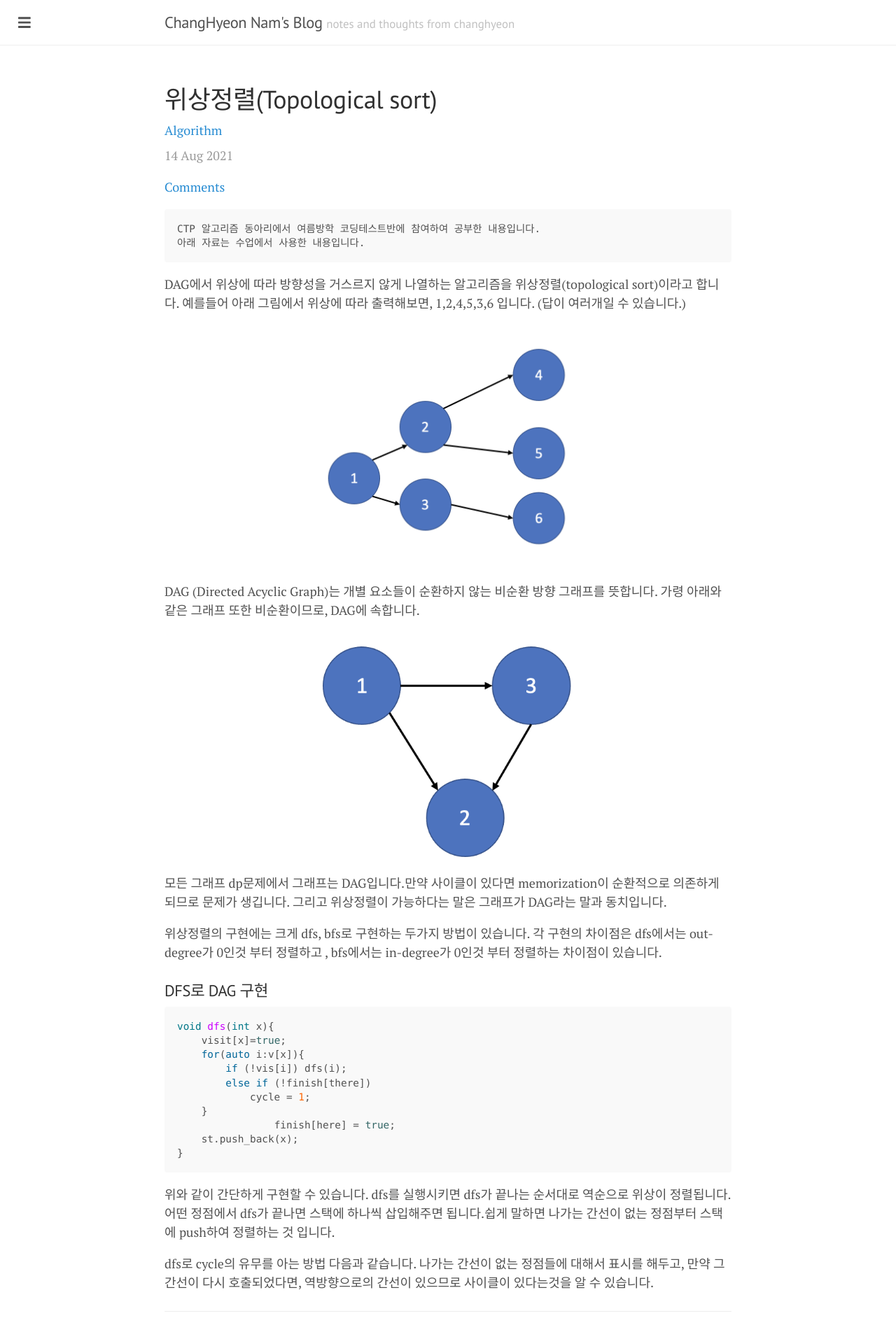
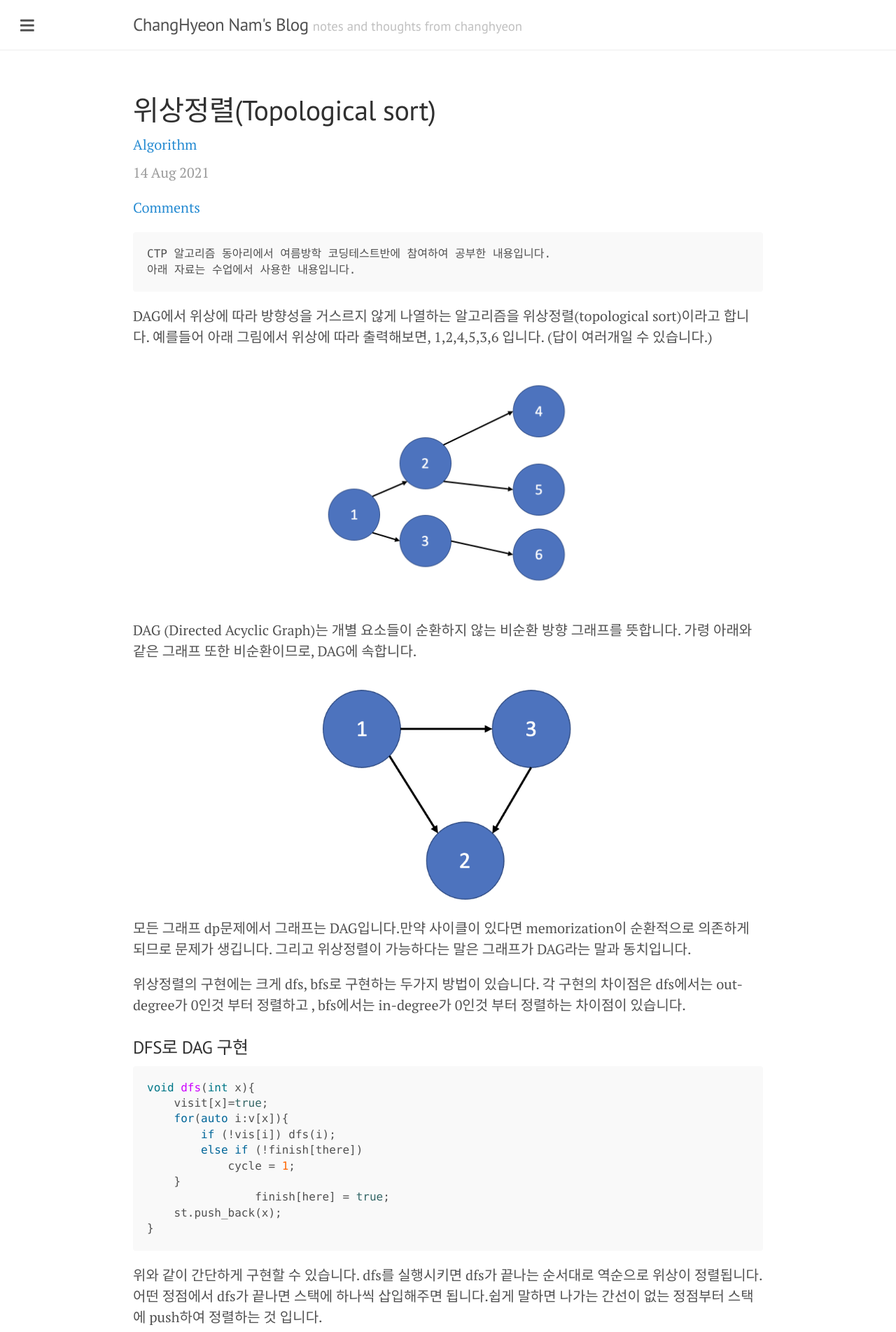
Before and after one commit to changhyeonnam/changhyeonnam.github.io, a Jekyll site: the page built from _posts/2021/2021-08-14-topological_sort.md, in a window 1280 px wide. Shown: the top 1904 px of the page at 70% size. Built offline with Jekyll 4.4.1, drawn with Linux system fonts in a browser that asks for light colours; nearby versions of some CDN libraries; comment, search, counter and statistics services are not loaded.

Commit message:
Update main.scss

```diff
--- a/_sass/main.scss
+++ b/_sass/main.scss
@@ -5,11 +5,11 @@
 /*****************************************************************************/
 
 html {
-  font-size: 15px;
+  font-size: 18px;
 }
 @media (min-width: 38em) {
   html {
-    font-size: 18px;
+    font-size: 20px;
   }
 }
 
@@ -17,7 +17,6 @@ html {
   text-align: center;
   text-align: -moz-center;
   text-align: -webkit-center;
-  display: block;
 }
 
 .right {
@@ -75,34 +74,33 @@ td pre {
 
 @media (prefers-color-scheme: dark) {
   body {
-    color: #515151;
-    background-color: #fff;
+    color: #ccc;
+    background-color: #000;
   }
 
   h1, h2, h3, h4, h5, h6 {
-    color: #313131;
+    color: #eee;
   }
 
   .page-title, .post-title {
-    color: #303030;
+    color: #eee;
   }
 
   .anchorjs-link {
-    color: #303030;
+    color: #eee;
   }
 
   code {
-    color: #bf616a;
-    background-color: transparent;
+    color: #d44950;
+    background-color: #222;
   }
 
   pre {
-    background-color: #f9f9f9;
+    background-color: #222;
   }
 
   .sidebar-toggle {
-    color: #505050;
-    background-color: #fff;
+    background-color: #eee;
   }
 }
 
@@ -211,7 +209,7 @@ ul.posts li span {
 .tag-box a {
   padding: 4px 6px;
   margin: 2px;
-  background-color: #fc3;
+  background-color: #e6e6e6;
   -webkit-border-radius: 4px;
   -moz-border-radius: 4px;
   border-radius: 4px;
@@ -226,7 +224,7 @@ ul.posts li span {
 
 @media (prefers-color-scheme: dark) {
   .tag-box a {
-    background-color: #fc3;
+    background-color: #222;
   }
 }
 
```
